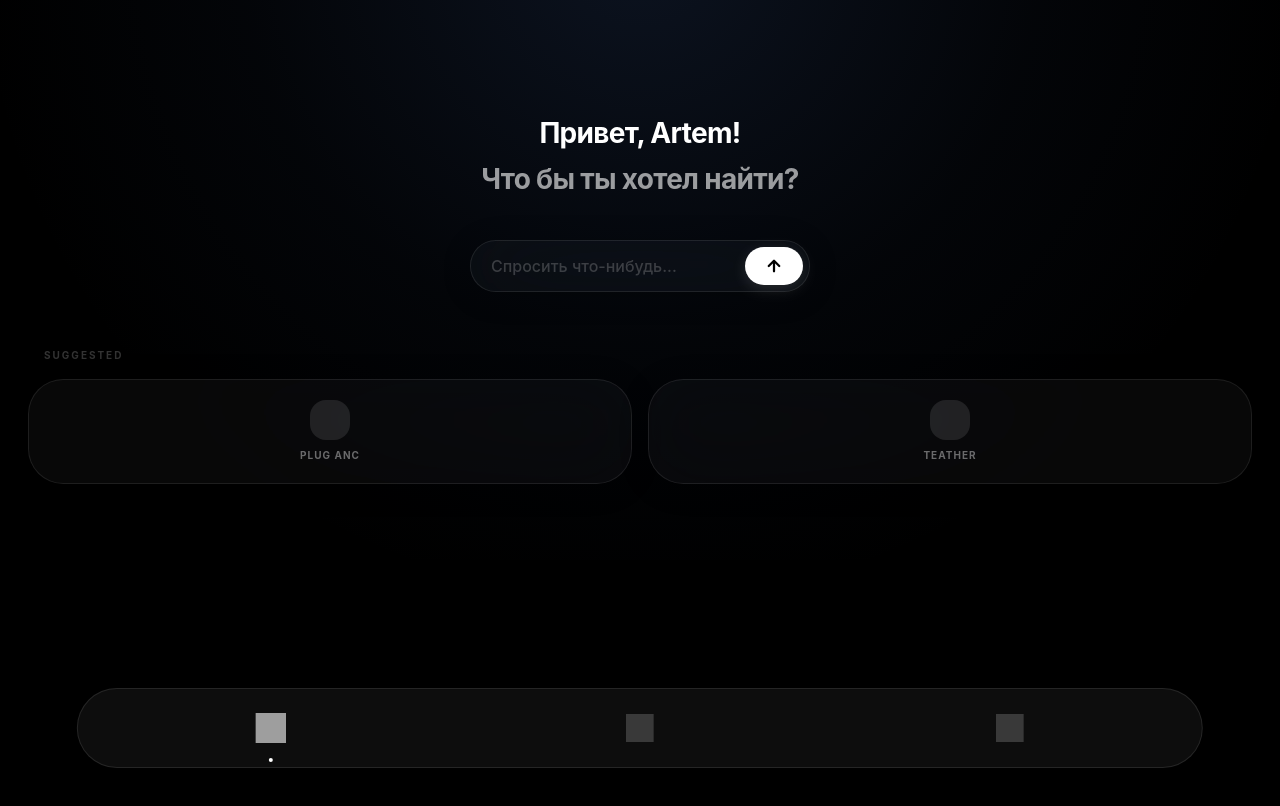
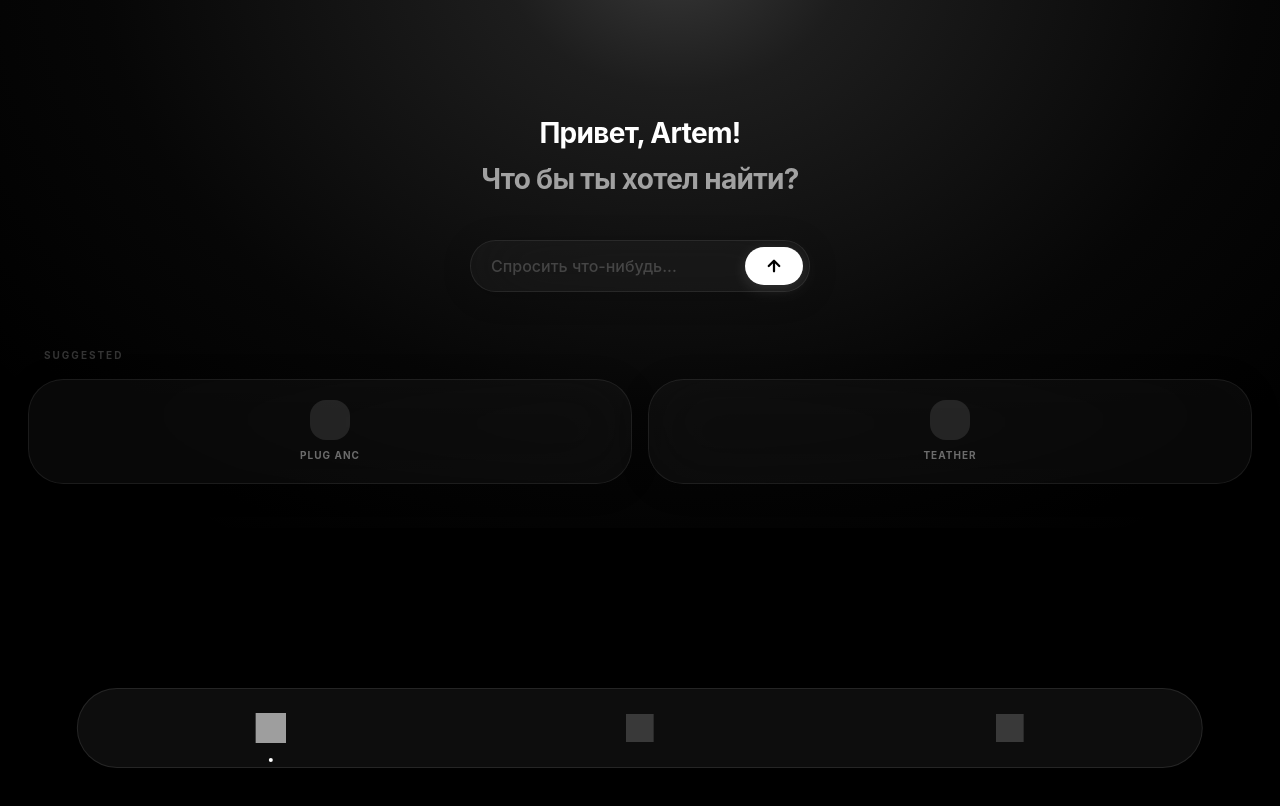
Before and after one commit to fugu70539/PluginBox, a Next.js app: page / in a window 1280 px wide. Shown: the top 806 px of the page. Built offline with nearby package versions, Linux system fonts and the light colour scheme; grey boxes are pictures that could not be loaded.

Commit message:
Update globals.css

```diff
--- a/src/app/globals.css
+++ b/src/app/globals.css
@@ -1,14 +1,10 @@
 @import "tailwindcss";
 
 :root {
-  /* Новая физика стекла: максимальная прозрачность, без "грязи" */
-  --glass-blur: blur(35px) saturate(160%); /* Блюр сильнее для "ликвидности" */
-
-  /* Контур: тончайшая благородная нить */
-  --glass-border: 0.5px solid rgba(255, 255, 255, 0.09);
-
-  /* Чистая, сверхлегкая матовость для премиального вида */
-  --glass-bg: rgba(255, 255, 255, 0.03);
+  /* Новая физика стекла: максимальная прозрачность */
+  --glass-blur: blur(35px) saturate(160%);
+  --glass-border: 0.5px solid rgba(255, 255, 255, 0.08); /* Тончайшая нить */
+  --glass-bg: rgba(255, 255, 255, 0.03); /* Чистая матовость */
 }
 
 body {
@@ -25,18 +21,23 @@ body {
   min-height: 100vh;
 }
 
-/* Благородный космический радиальный градиент по референсу */
+/* ДЕФОРМИРОВАННЫЙ серый радиальный градиент с БЕЛЫМ акцентом */
 .space-bg::before {
   content: "";
   position: absolute;
-  top: 0;
-  left: 0;
-  right: 0;
-  height: 70%; /* Градиент охватывает большую часть экрана */
+  top: -15%; /* Сдвигаем центр выше за край */
+  left: 50%;
+  /* ДЕФОРМАЦИЯ: делаем овал, слегка сдвинутый в сторону */
+  transform: translateX(-48%) scaleY(0.8);
+  width: 140%; /* Широкий охват */
+  height: 90%; /* Глубокий охват */
+
+  /* НОВЫЙ ЦВЕТ: чистый Space Gray (160/160/160) с белым акцентом */
   background: radial-gradient(
-    circle at 50% -10%, /* Центр круга за верхним краем экрана */
-    rgba(60, 95, 160, 0.20) 0%, /* Насыщенный темно-синий/серый из референса */
-    rgba(60, 95, 160, 0.05) 45%, /* Мягкое рассеивание */
+    circle at center 0%,
+    rgba(255, 255, 255, 0.22) 0%, /* Белый акцент (светлее) */
+    rgba(160, 160, 160, 0.18) 15%, /* Space Gray (насыщенный) */
+    rgba(160, 160, 160, 0.04) 50%, /* Мягкое рассеивание */
     rgba(0, 0, 0, 0) 75% /* Полный уход в глубокий черный к центру */
   );
   pointer-events: none;
@@ -49,7 +50,7 @@ body {
   backdrop-filter: var(--glass-blur);
   -webkit-backdrop-filter: var(--glass-blur);
   border: var(--glass-border);
-  box-shadow: 0 4px 30px rgba(0, 0, 0, 0.2); /* Очень мягкая тень */
+  box-shadow: 0 4px 30px rgba(0, 0, 0, 0.2);
 }
 
 /* Премиальная белая кнопка */
```
